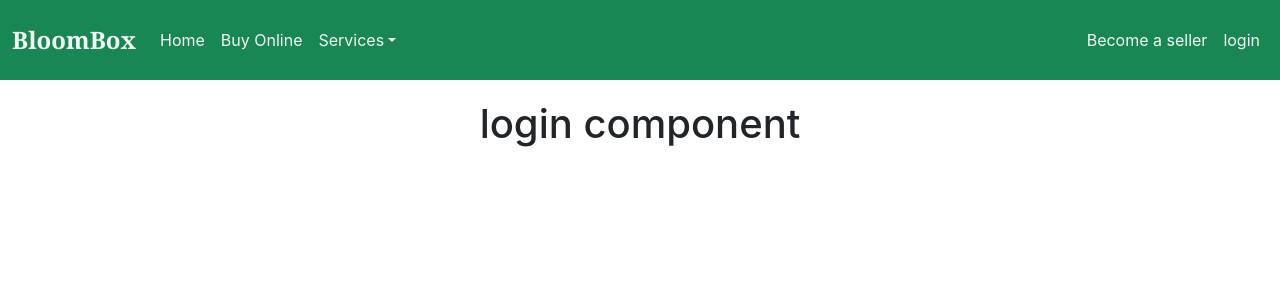
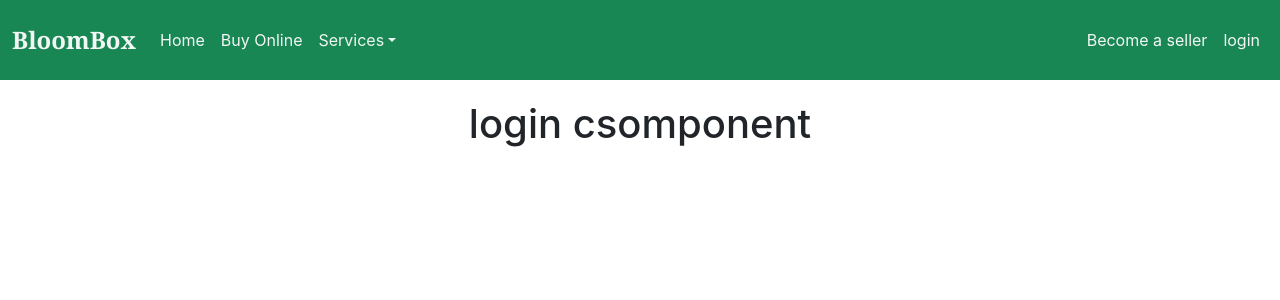
Before and after one commit to malinduruwanthamuthumala/plantit, a React (Create React App) app: page /login in a window 1280 px wide. Shown: the top 300 px of the page. Built offline with nearby package versions, Linux system fonts and the light colour scheme.

Commit message:
change login

```diff
--- a/src/pages/login.js
+++ b/src/pages/login.js
@@ -4,7 +4,7 @@ class Login extends React.Component{
 
     render(){
         return (
-            <h1>login component</h1>
+            <h1>login csomponent</h1>
         )
     }
 }
```
